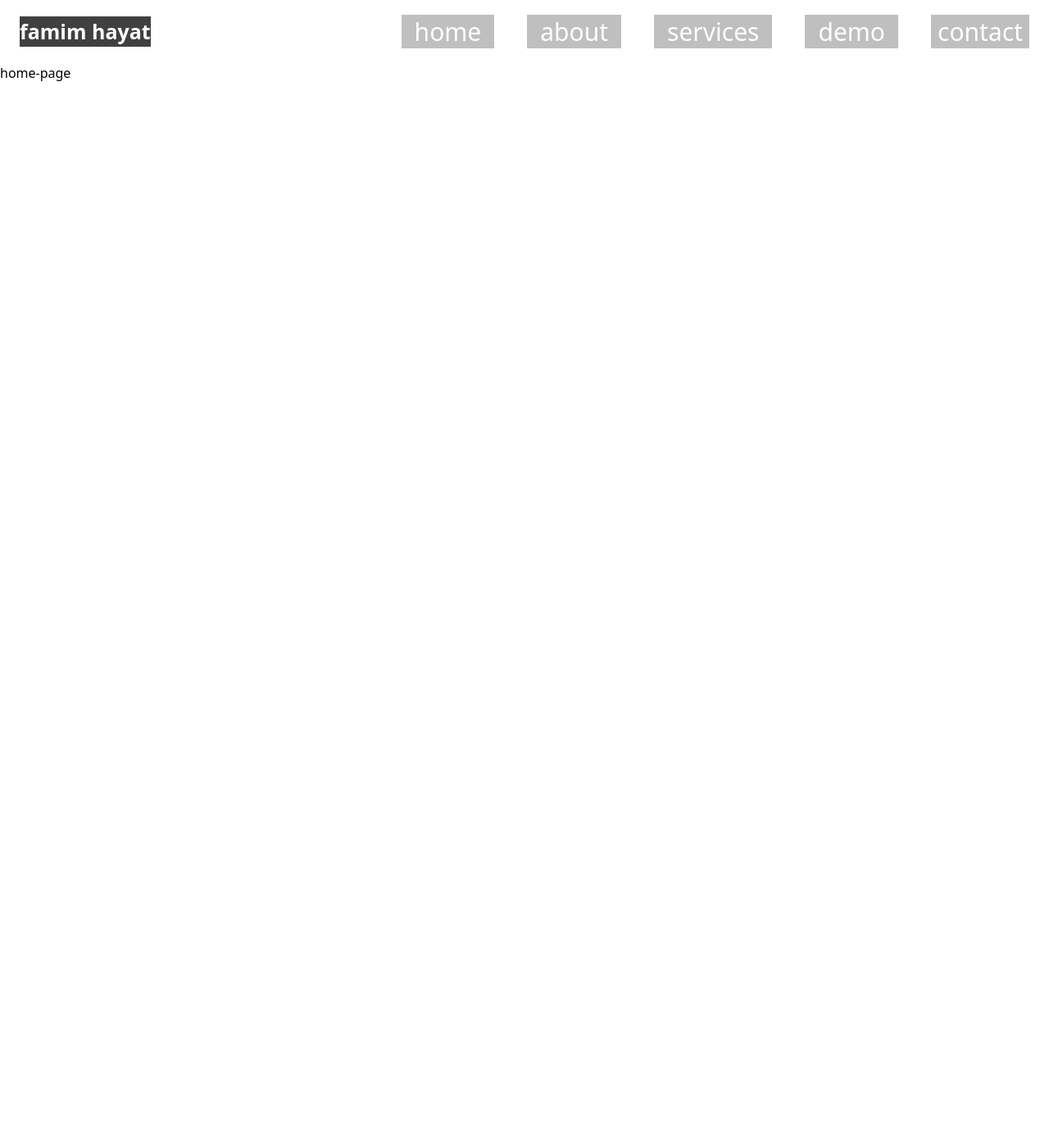
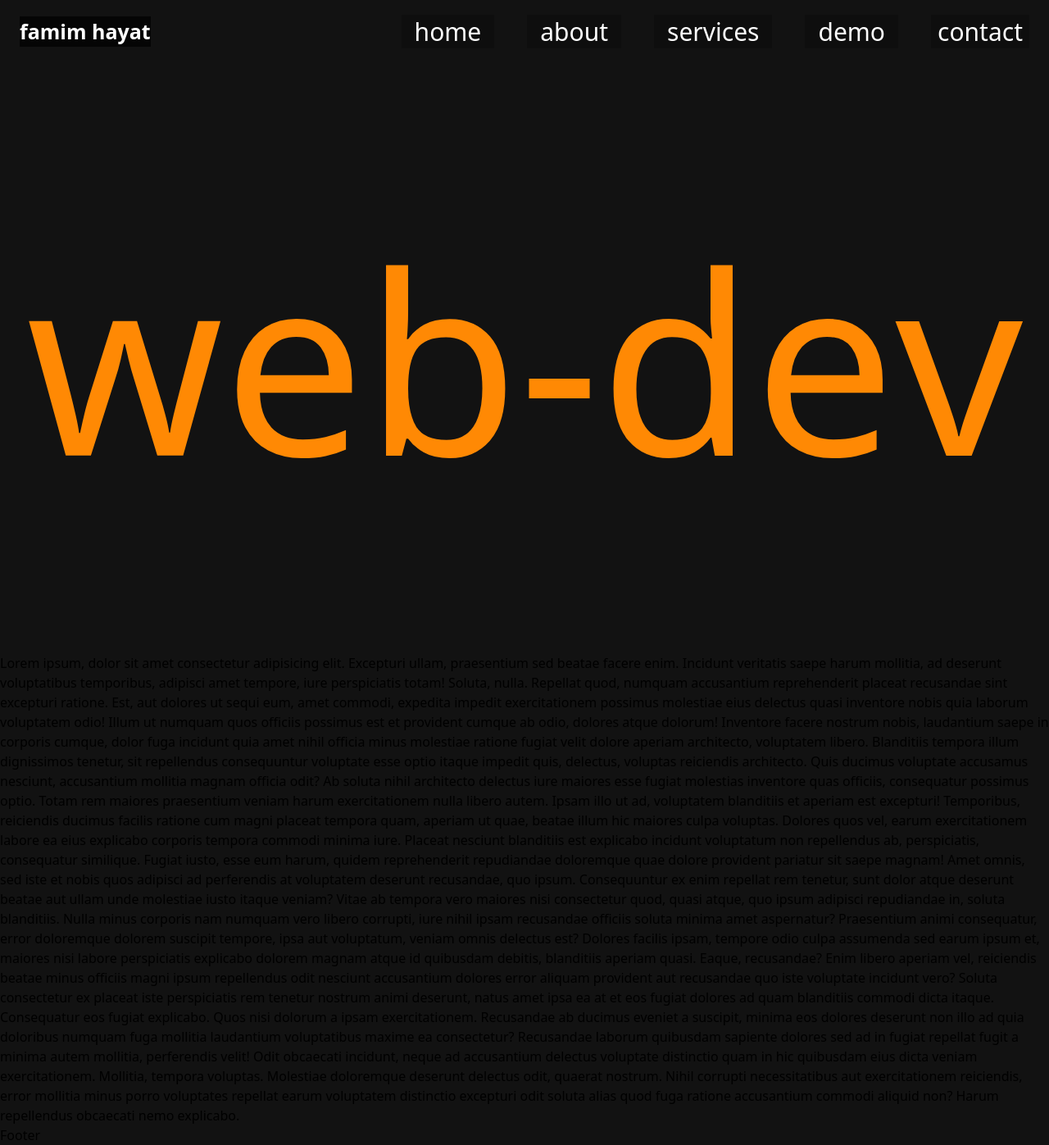
Before and after one commit to FamimHayat/portfolio, a Next.js app: page / in a window 1280 px wide. Shown: the whole page at 82% size. Before the commit the page ends 800 px from the top, so only its background shows below. Built offline with nearby package versions, Linux system fonts and the light colour scheme.

Commit message:
banner section

```diff
--- a/package.json
+++ b/package.json
@@ -9,7 +9,11 @@
     "lint": "next lint"
   },
   "dependencies": {
+    "@splidejs/react-splide": "^0.7.12",
+    "autoprefixer": "^10.4.21",
+    "framer-motion": "^12.23.12",
     "next": "15.4.6",
+    "postcss": "^8.5.6",
     "react": "19.1.0",
     "react-dom": "19.1.0",
     "react-icons": "^5.5.0"
@@ -19,6 +23,6 @@
     "@tailwindcss/postcss": "^4",
     "eslint": "^9",
     "eslint-config-next": "15.4.6",
-    "tailwindcss": "^4"
+    "tailwindcss": "^4.1.12"
   }
 }
--- /dev/null
+++ b/src/app/components/(home)/(banner-components)/LettersPullUp.jsx
@@ -0,0 +1,40 @@
+"use client";
+
+import { motion, useInView } from "framer-motion";
+import React, { useRef } from "react";
+
+export function LettersPullUp({ text, className = "" }) {
+  const splittedText = text.split("");
+
+  const pullupVariant = {
+    initial: { y: 10, opacity: 0 },
+    animate: (i) => ({
+      y: 0,
+      opacity: 1,
+      transition: {
+        delay: i * 0.08,
+      },
+    }),
+  };
+
+  const ref = useRef(null);
+  const isInView = useInView(ref, { once: true });
+
+  return (
+    <div className="flex justify-center">
+      {splittedText.map((current, i) => (
+        <motion.div
+          key={i}
+          ref={ref}
+          variants={pullupVariant}
+          initial="initial"
+          animate={isInView ? "animate" : ""}
+          custom={i}
+          className={` ${className}`}
+        >
+          {current === " " ? <span>&nbsp;</span> : current}
+        </motion.div>
+      ))}
+    </div>
+  );
+}
--- /dev/null
+++ b/src/app/components/(home)/AboutMe.jsx
@@ -0,0 +1,64 @@
+import React from "react";
+
+const AboutMe = () => {
+  return (
+    <div>
+      Lorem ipsum, dolor sit amet consectetur adipisicing elit. Excepturi ullam,
+      praesentium sed beatae facere enim. Incidunt veritatis saepe harum
+      mollitia, ad deserunt voluptatibus temporibus, adipisci amet tempore, iure
+      perspiciatis totam! Soluta, nulla. Repellat quod, numquam accusantium
+      reprehenderit placeat recusandae sint excepturi ratione. Est, aut dolores
+      ut sequi eum, amet commodi, expedita impedit exercitationem possimus
+      molestiae eius delectus quasi inventore nobis quia laborum voluptatem
+      odio! Illum ut numquam quos officiis possimus est et provident cumque ab
+      odio, dolores atque dolorum! Inventore facere nostrum nobis, laudantium
+      saepe in corporis cumque, dolor fuga incidunt quia amet nihil officia
+      minus molestiae ratione fugiat velit dolore aperiam architecto, voluptatem
+      libero. Blanditiis tempora illum dignissimos tenetur, sit repellendus
+      consequuntur voluptate esse optio itaque impedit quis, delectus, voluptas
+      reiciendis architecto. Quis ducimus voluptate accusamus nesciunt,
+      accusantium mollitia magnam officia odit? Ab soluta nihil architecto
+      delectus iure maiores esse fugiat molestias inventore quas officiis,
+      consequatur possimus optio. Totam rem maiores praesentium veniam harum
+      exercitationem nulla libero autem. Ipsam illo ut ad, voluptatem blanditiis
+      et aperiam est excepturi! Temporibus, reiciendis ducimus facilis ratione
+      cum magni placeat tempora quam, aperiam ut quae, beatae illum hic maiores
+      culpa voluptas. Dolores quos vel, earum exercitationem labore ea eius
+      explicabo corporis tempora commodi minima iure. Placeat nesciunt
+      blanditiis est explicabo incidunt voluptatum non repellendus ab,
+      perspiciatis, consequatur similique. Fugiat iusto, esse eum harum, quidem
+      reprehenderit repudiandae doloremque quae dolore provident pariatur sit
+      saepe magnam! Amet omnis, sed iste et nobis quos adipisci ad perferendis
+      at voluptatem deserunt recusandae, quo ipsum. Consequuntur ex enim
+      repellat rem tenetur, sunt dolor atque deserunt beatae aut ullam unde
+      molestiae iusto itaque veniam? Vitae ab tempora vero maiores nisi
+      consectetur quod, quasi atque, quo ipsum adipisci repudiandae in, soluta
+      blanditiis. Nulla minus corporis nam numquam vero libero corrupti, iure
+      nihil ipsam recusandae officiis soluta minima amet aspernatur? Praesentium
+      animi consequatur, error doloremque dolorem suscipit tempore, ipsa aut
+      voluptatum, veniam omnis delectus est? Dolores facilis ipsam, tempore odio
+      culpa assumenda sed earum ipsum et, maiores nisi labore perspiciatis
+      explicabo dolorem magnam atque id quibusdam debitis, blanditiis aperiam
+      quasi. Eaque, recusandae? Enim libero aperiam vel, reiciendis beatae minus
+      officiis magni ipsum repellendus odit nesciunt accusantium dolores error
+      aliquam provident aut recusandae quo iste voluptate incidunt vero? Soluta
+      consectetur ex placeat iste perspiciatis rem tenetur nostrum animi
+      deserunt, natus amet ipsa ea at et eos fugiat dolores ad quam blanditiis
+      commodi dicta itaque. Consequatur eos fugiat explicabo. Quos nisi dolorum
+      a ipsam exercitationem. Recusandae ab ducimus eveniet a suscipit, minima
+      eos dolores deserunt non illo ad quia doloribus numquam fuga mollitia
+      laudantium voluptatibus maxime ea consectetur? Recusandae laborum
+      quibusdam sapiente dolores sed ad in fugiat repellat fugit a minima autem
+      mollitia, perferendis velit! Odit obcaecati incidunt, neque ad accusantium
+      delectus voluptate distinctio quam in hic quibusdam eius dicta veniam
+      exercitationem. Mollitia, tempora voluptas. Molestiae doloremque deserunt
+      delectus odit, quaerat nostrum. Nihil corrupti necessitatibus aut
+      exercitationem reiciendis, error mollitia minus porro voluptates repellat
+      earum voluptatem distinctio excepturi odit soluta alias quod fuga ratione
+      accusantium commodi aliquid non? Harum repellendus obcaecati nemo
+      explicabo.
+    </div>
+  );
+};
+
+export default AboutMe;
--- /dev/null
+++ b/src/app/components/(home)/Banner.jsx
@@ -0,0 +1,30 @@
+"use client";
+import React, { useState, useEffect } from "react";
+import { LettersPullUp } from "./(banner-components)/LettersPullUp";
+
+const Banner = () => {
+  const texts = ["portfolio", "front-end", "web-dev", "UI/UX"];
+  const [currentIndex, setCurrentIndex] = useState(0);
+  const [key, setKey] = useState(0); // force re-render LettersPullUp
+
+  useEffect(() => {
+    const interval = setInterval(() => {
+      setCurrentIndex((prev) => (prev + 1) % texts.length);
+      setKey((prev) => prev + 1); // reset LettersPullUp animation
+    }, 2000);
+
+    return () => clearInterval(interval);
+  }, []);
+
+  return (
+    <section className="px-2  h-[calc(100dvh-80px)] flex items-center justify-center">
+      <LettersPullUp
+        key={key} // forces re-mount to replay animation
+        text={texts[currentIndex]}
+        className=" text-[calc(16px+15vw)] sm:text-[calc(35px+20vw)] md:text-[calc(40px+20vw)] lg:text-[calc(50px+20vw)] text-center text-orange-400"
+      />
+    </section>
+  );
+};
+
+export default Banner;
--- a/src/app/globals.css
+++ b/src/app/globals.css
@@ -1,6 +1,14 @@
 @import "tailwindcss";
 
+@utility container {
+  margin: 0 auto;
+}
+
 :root {
-  --background: #ffffff;
+  --background: #121212;
   --foreground: #171717;
 }
+
+body {
+  background-color: #121212;
+}
--- a/src/app/layout.js
+++ b/src/app/layout.js
@@ -1,6 +1,7 @@
 import { Geist, Geist_Mono } from "next/font/google";
 import "./globals.css";
 import Nav from "./components/(common)/Nav";
+import Footer from "./components/(common)/Footer";
 
 const geistSans = Geist({
   variable: "--font-geist-sans",
@@ -20,11 +21,18 @@ export const metadata = {
 export default function RootLayout({ children }) {
   return (
     <html lang="en">
+      <head>
+        <link
+          href="https://fonts.googleapis.com/css2?family=Roboto:wght@400;700&display=swap"
+          rel="stylesheet"
+        />
+      </head>
       <body
         className={`${geistSans.variable} ${geistMono.variable} antialiased`}
       >
         <Nav />
         {children}
+        <Footer />
       </body>
     </html>
   );
--- a/src/app/page.js
+++ b/src/app/page.js
@@ -1,7 +1,14 @@
 import React from "react";
+import Banner from "./components/(home)/Banner";
+import AboutMe from "./components/(home)/AboutMe";
 
 const page = () => {
-  return <div>home-page</div>;
+  return (
+    <main>
+      <Banner />
+      <AboutMe />
+    </main>
+  );
 };
 
 export default page;
```
Also changed, not shown: 1 other file (tests, documents, lock files or other folders).
